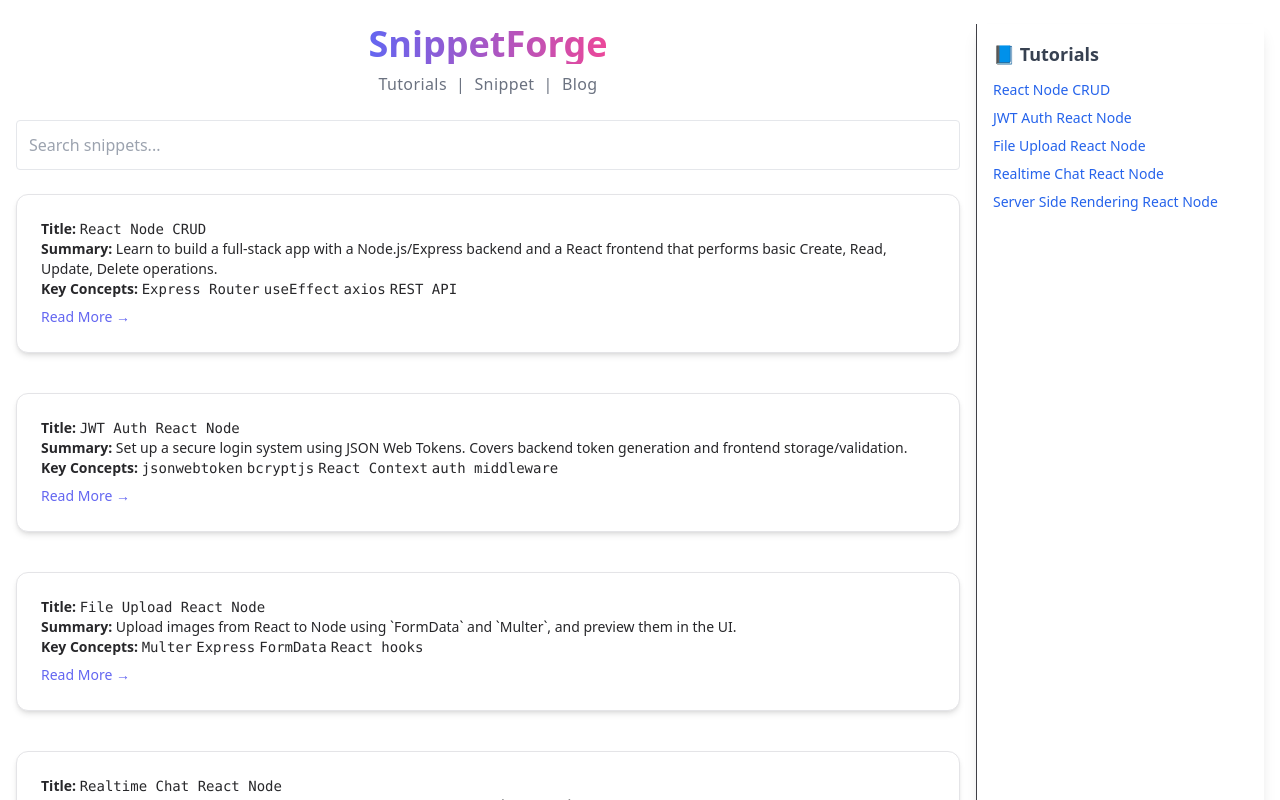
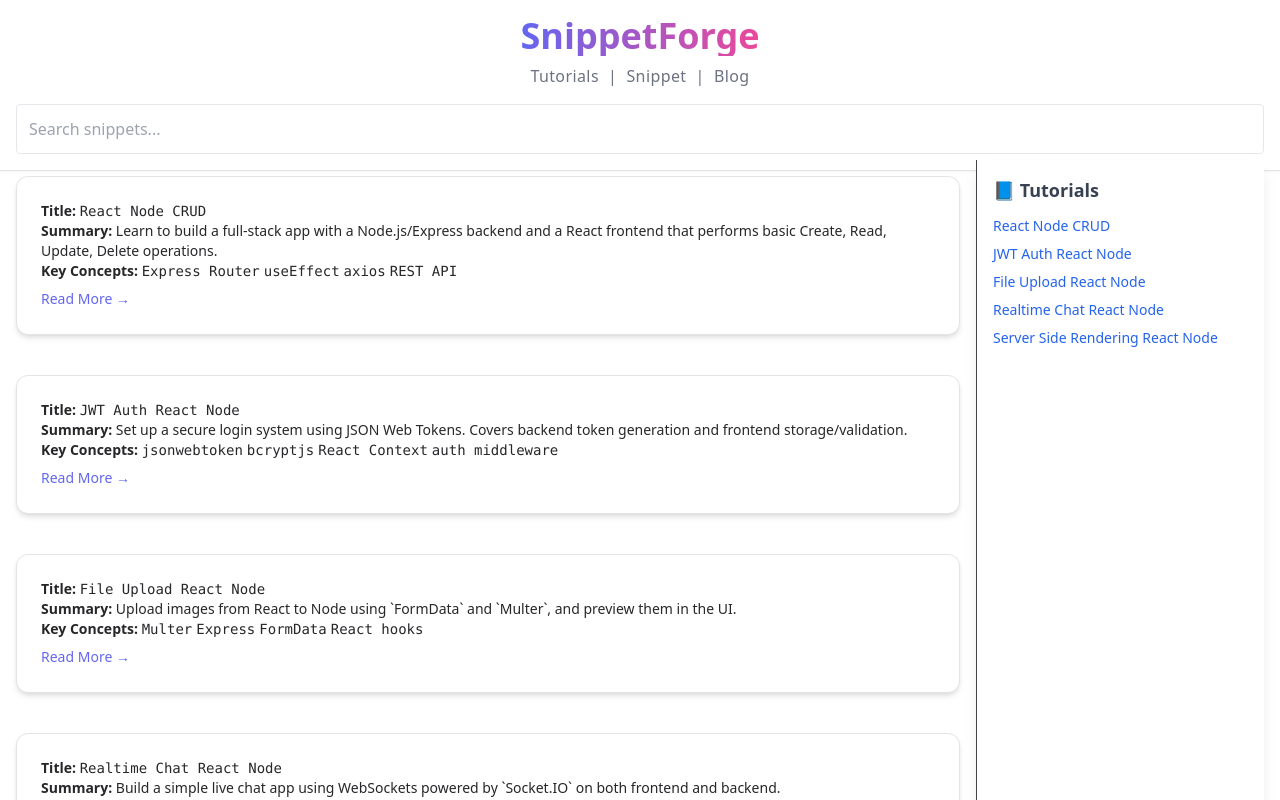
Before and after one commit to yeshansachithak/Project-SnippetForge, a React (Vite) app in the folder app/: page / in a window 1280 px wide. Shown: the top 800 px of the page. Built offline with nearby package versions, Linux system fonts and the light colour scheme.

Commit message:
Update App.jsx

```diff
--- a/app/src/App.jsx
+++ b/app/src/App.jsx
@@ -15,23 +15,12 @@ export default function App() {
     );
 
     return (
-        <div className="relative max-w-7xl mx-auto px-4 py-6">
-            {/* Mobile Toggle Button */}
-            <button
-                onClick={() => setSidebarOpen(true)}
-                className="fixed top-0 right-0 sm:hidden bg-blue-600 hover:bg-blue-700 text-white p-3 square-full shadow-lg z-50"
-            >
-                <FiMenu size={20}/>
-            </button>
-
-            {/* Main layout for desktop */}
-            <div className="flex flex-row-reverse">
-                {/* Sidebar (only visible on sm+ or as mobile drawer) */}
-                <Sidebar isOpen={sidebarOpen} setIsOpen={setSidebarOpen}/>
-
-                {/* Main Content */}
-                <div className="flex-1 pr-4">
-                    <div className="text-center mb-6">
+        <div className="relative">
+            {/* Global Sticky Header */}
+            <div
+                className="fixed top-0 left-0 w-full z-40 bg-white dark:bg-zinc-900 border-b border-zinc-200 dark:border-zinc-700 shadow-sm px-4 py-4">
+                <div className="max-w-7xl mx-auto">
+                    <div className="text-center">
                         <Link to="/" className="inline-block group">
                             <h1 className="text-3xl sm:text-4xl font-extrabold text-transparent bg-clip-text bg-gradient-to-r from-indigo-500 via-pink-500 to-indigo-500 bg-[length:200%_200%] animate-gradient">
                                 SnippetForge
@@ -42,14 +31,34 @@ export default function App() {
                         </p>
                     </div>
 
+                    <div className="mt-4">
                         <input
                             type="text"
                             placeholder="Search snippets..."
                             value={search}
                             onChange={(e) => setSearch(e.target.value)}
-                        className="w-full mb-6 p-3 border rounded dark:bg-gray-800 dark:text-white dark:border-gray-600"
+                            className="w-full p-3 border rounded dark:bg-gray-800 dark:text-white dark:border-gray-600"
                         />
+                    </div>
+                </div>
+            </div>
 
+            {/* Mobile Toggle Button */}
+            <button
+                onClick={() => setSidebarOpen(true)}
+                className="fixed top-5 right-5 sm:hidden bg-blue-600 hover:bg-blue-700 text-white p-3 rounded-full shadow-lg z-50"
+            >
+                <FiMenu size={20}/>
+            </button>
+
+            {/* Content below header */}
+            <div className="pt-[160px] px-4 max-w-7xl mx-auto">
+                <div className="flex flex-row-reverse">
+                    {/* Sidebar */}
+                    <Sidebar isOpen={sidebarOpen} setIsOpen={setSidebarOpen}/>
+
+                    {/* Main Content */}
+                    <div className="flex-1 pr-4 mt-4">
                         {filteredSnippets.map(snippet => (
                             <div key={snippet.id} id={snippet.slug} className="mb-10 scroll-mt-24">
                                 <ErrorBoundary>
@@ -76,5 +85,6 @@ export default function App() {
                     </div>
                 </div>
             </div>
+        </div>
     );
 }
```
Lines whose indentation alone changed are shown as unchanged.
